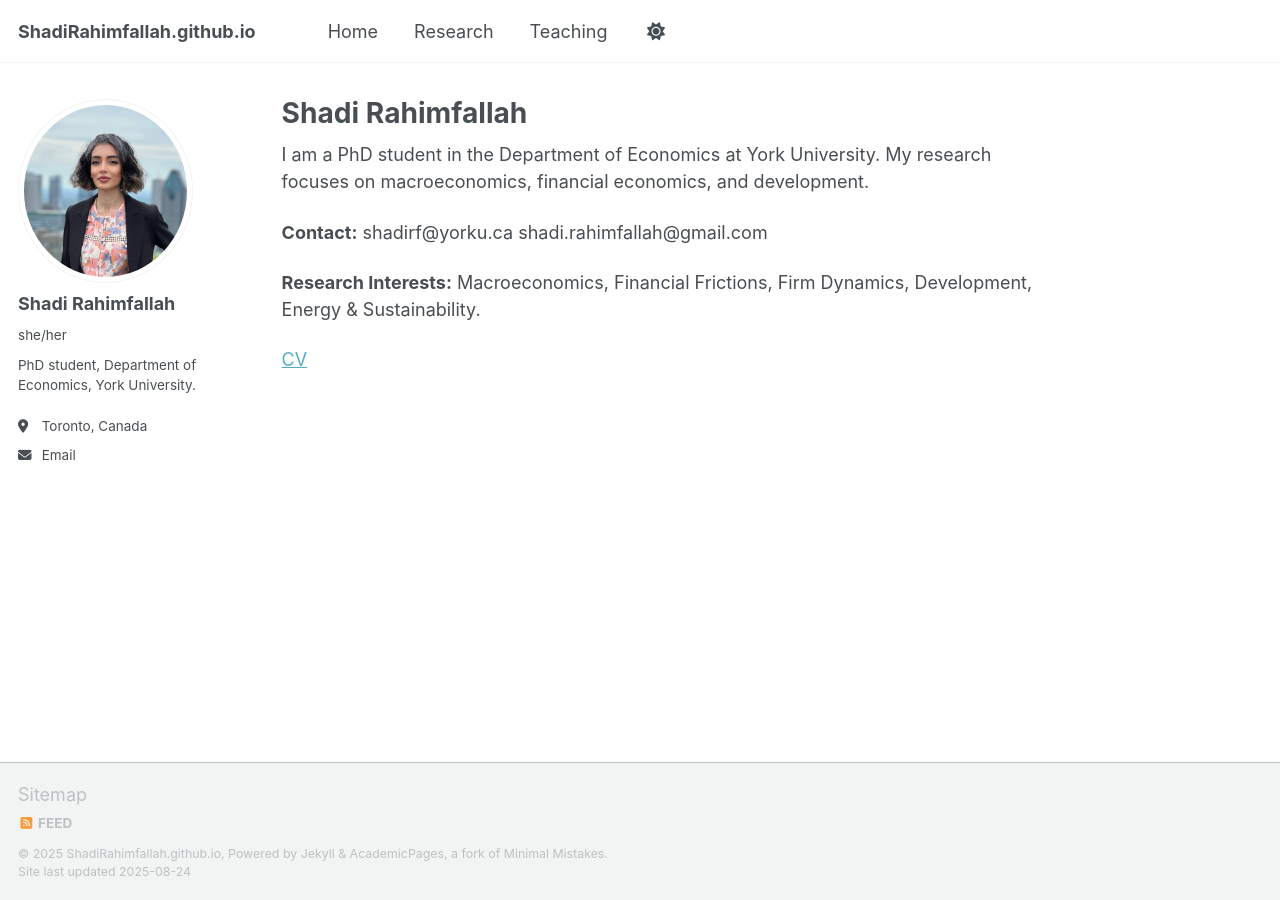
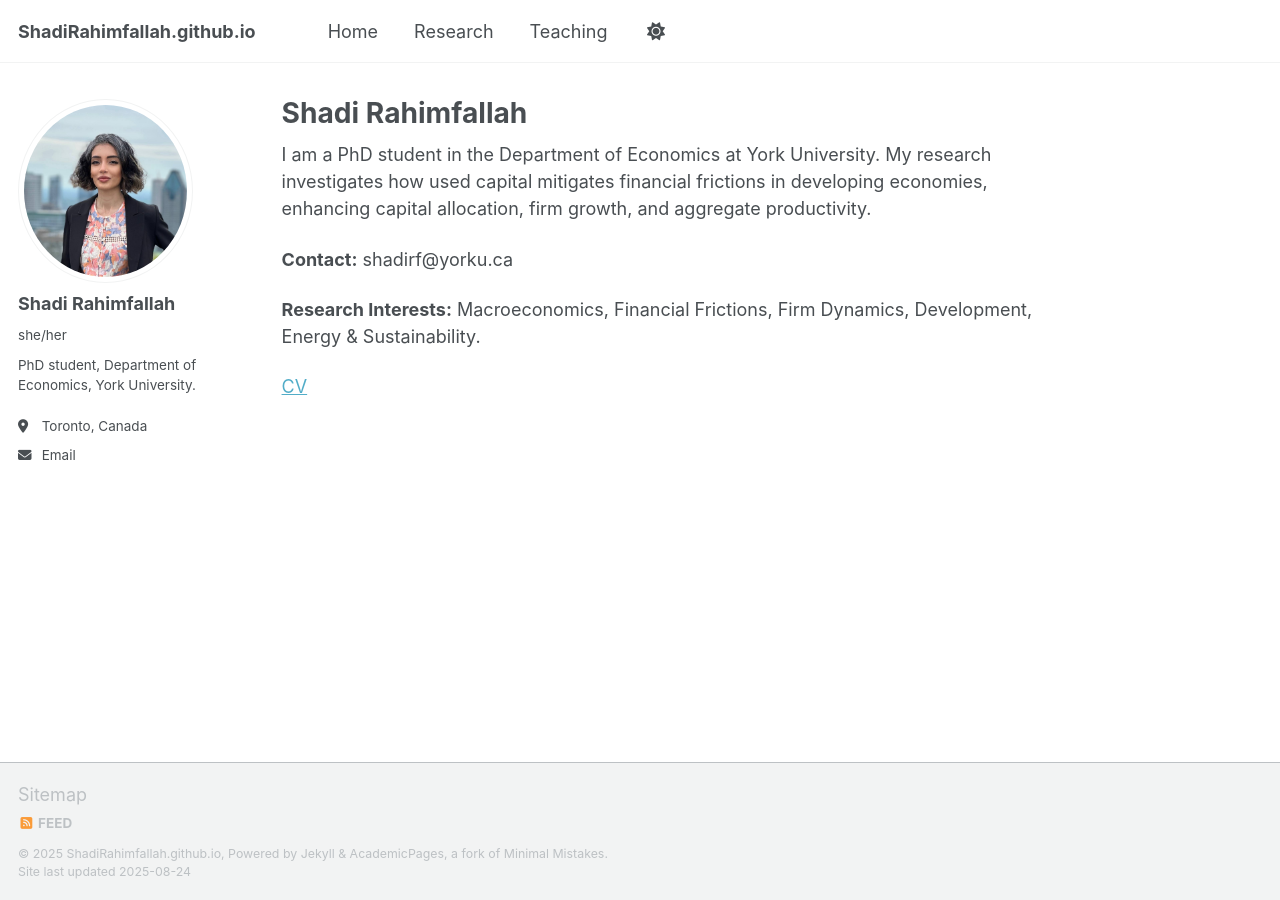
Before and after one commit to ShadiRahimfallah/ShadiRahimfallah.github.io, a Jekyll site: the page built from index.md, in a window 1280 px wide. Built offline with Jekyll 4.4.1, drawn with Linux system fonts in a browser that asks for light colours; a script that is not in the unit is left out.

Commit message:
Update index.md

```diff
--- a/index.md
+++ b/index.md
@@ -5,10 +5,10 @@ author_profile: true
 permalink: /
 ---
 
-I am a PhD student in the Department of Economics at York University. My research focuses on macroeconomics, financial economics, and development.
+I am a PhD student in the Department of Economics at York University. My research investigates how used capital mitigates financial frictions in developing economies, enhancing capital allocation, firm growth, and aggregate productivity.
 
 **Contact:** shadirf@yorku.ca
-             shadi.rahimfallah@gmail.com
+
 
 **Research Interests:** Macroeconomics, Financial Frictions, Firm Dynamics, Development, Energy & Sustainability.
 
```
